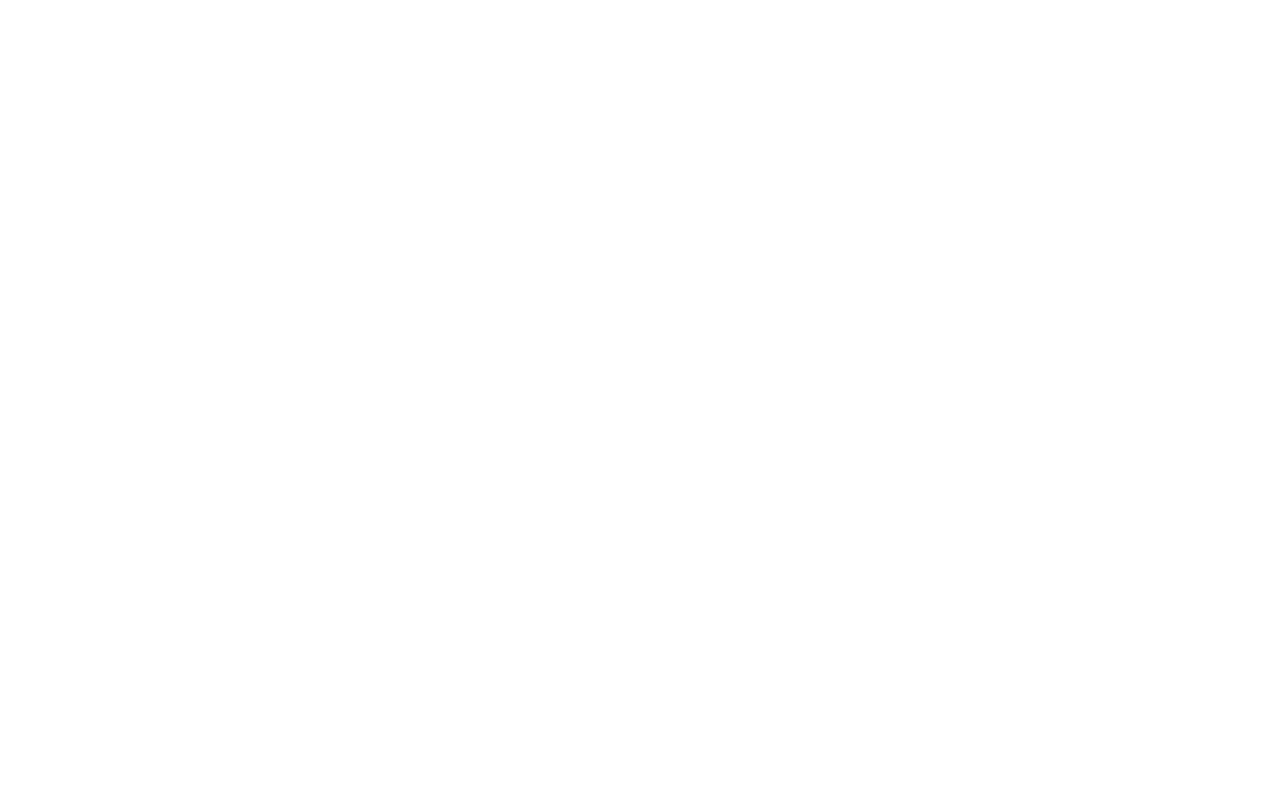
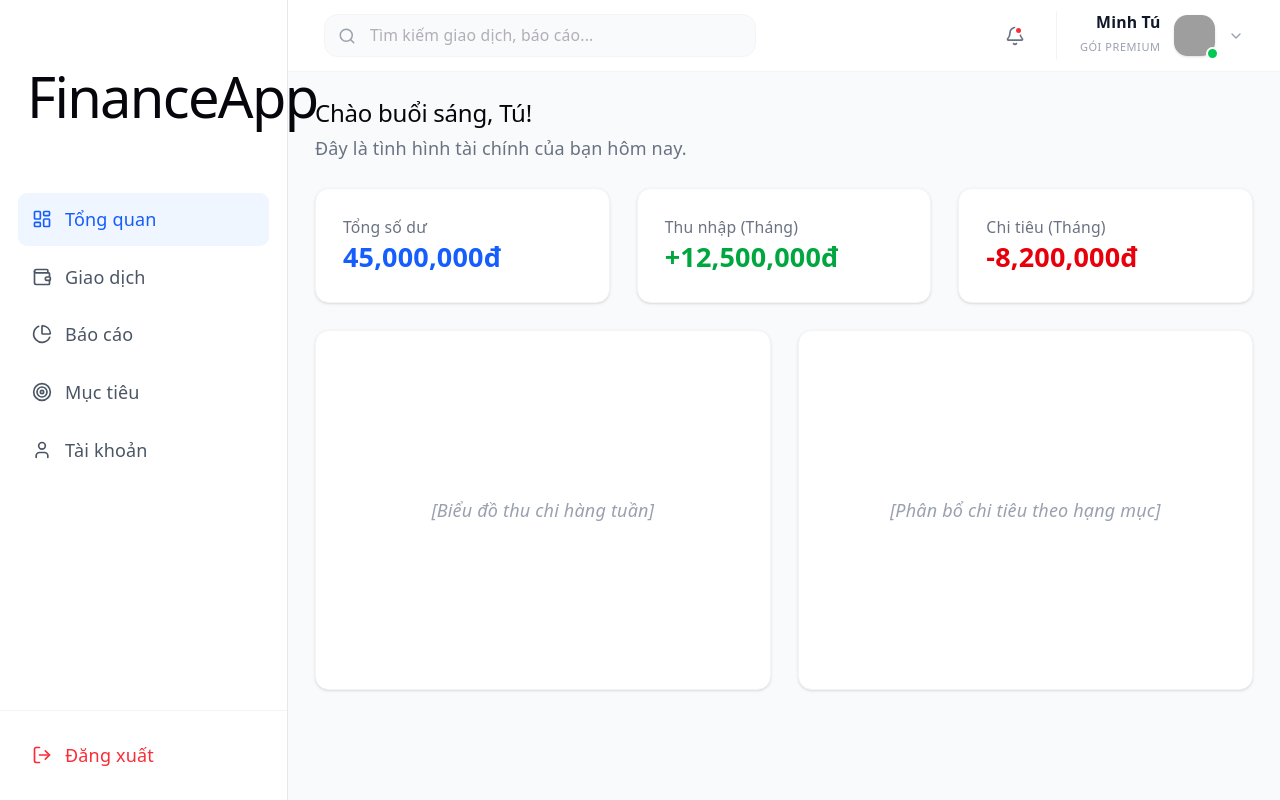
Before and after one commit to nguyentrinhvo/SS2_Final_Personal_Finance_Management, a React app in the folder FE/: page /dashboard in a window 1280 px wide. Before the commit this address had no page. Built offline with nearby package versions, Linux system fonts and the light colour scheme; grey boxes are pictures that could not be loaded; the HTML template or start-up script is replaced by a standard one.

Commit message:
specify port to run

```diff
--- a/FE/package.json
+++ b/FE/package.json
@@ -11,6 +11,7 @@
   },
   "dependencies": {
     "@tailwindcss/vite": "^4.2.2",
+    "axios": "^1.13.6",
     "lucide-react": "^1.0.1",
     "react": "^19.2.4",
     "react-dom": "^19.2.4",
--- a/FE/src/App.jsx
+++ b/FE/src/App.jsx
@@ -1,19 +1,33 @@
+import React, { useState, useEffect } from 'react';
 import { BrowserRouter, Routes, Route } from 'react-router-dom';
 import Login from './pages/auth/Login';
 import Register from './pages/auth/Register';
 import DashboardLayout from './components/layout/DashboardLayout';
 import Home from './pages/dashboard/Home';
+import axios from 'axios';
 
 function App() {
+
+  const [users, setUsers] = useState([]);
+
+  useEffect(() => {
+    axios.get('http://localhost:8080')
+      .then(response => {
+        setUsers(response.data);
+      })
+      .catch(error => {
+        console.error("Có lỗi xảy ra:", error);
+      });
+  }, []);
+
   return (
     <BrowserRouter>
       <Routes>
-        {/* Public Routes */}
+        {/* Default to Login page on launch */}
+        <Route path="/" element={<Login />} />
         <Route path="/login" element={<Login />} />
         <Route path="/register" element={<Register />} />
-
-        {/* Protected Dashboard Routes */}
-        <Route path="/" element={<DashboardLayout />}>
+        <Route path="/dashboard" element={<DashboardLayout />}>
           <Route index element={<Home />} />
           <Route path="accounts" element={<div>Account Management Page</div>} />
           <Route path="goals" element={<div>Goals Page</div>} />
--- a/FE/src/components/common/SideBar.jsx
+++ b/FE/src/components/common/SideBar.jsx
@@ -2,11 +2,11 @@ import { Link, useLocation } from 'react-router-dom';
 import { LayoutDashboard, Wallet, PieChart, Target, User, LogOut } from 'lucide-react';
 
 const menuItems = [
-  { name: 'Tổng quan', path: '/', icon: LayoutDashboard },
-  { name: 'Giao dịch', path: '/transactions', icon: Wallet },
-  { name: 'Báo cáo', path: '/reports', icon: PieChart },
-  { name: 'Mục tiêu', path: '/goals', icon: Target },
-  { name: 'Tài khoản', path: '/accounts', icon: User },
+  { name: 'Tổng quan', path: '/dashboard', icon: LayoutDashboard },
+  { name: 'Giao dịch', path: '/dashboard/transactions', icon: Wallet },
+  { name: 'Báo cáo', path: '/dashboard/reports', icon: PieChart },
+  { name: 'Mục tiêu', path: '/dashboard/goals', icon: Target },
+  { name: 'Tài khoản', path: '/dashboard/accounts', icon: User },
 ];
 
 export default function Sidebar() {
--- a/FE/vite.config.js
+++ b/FE/vite.config.js
@@ -8,4 +8,7 @@ export default defineConfig({
     react(),
     tailwindcss(),
   ],
+  server: {
+    port: 3000,
+  },
 })
```
Also changed, not shown: 1 other file (tests, documents, lock files or other folders).
